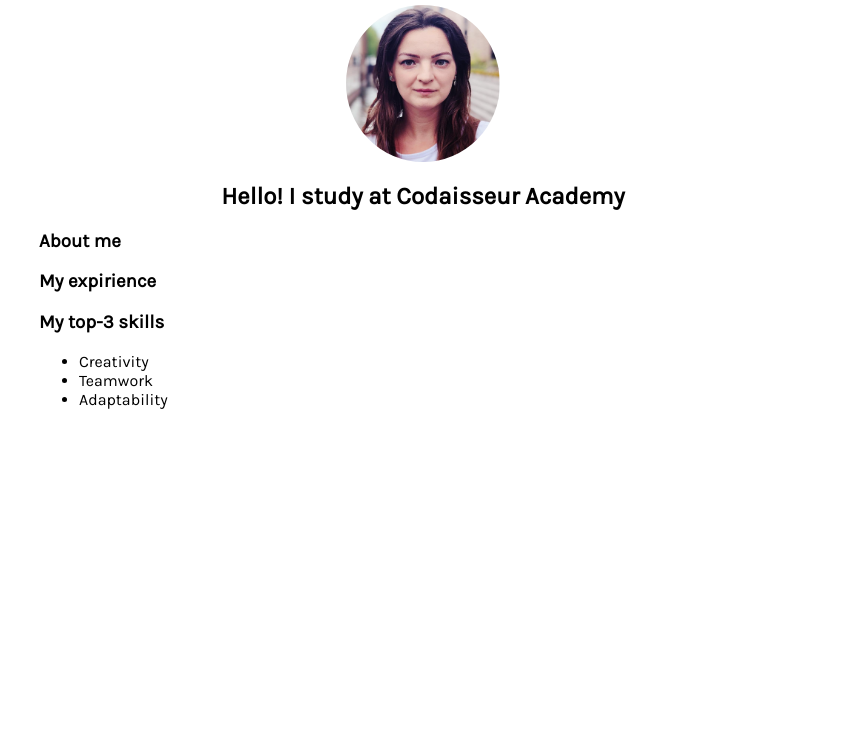
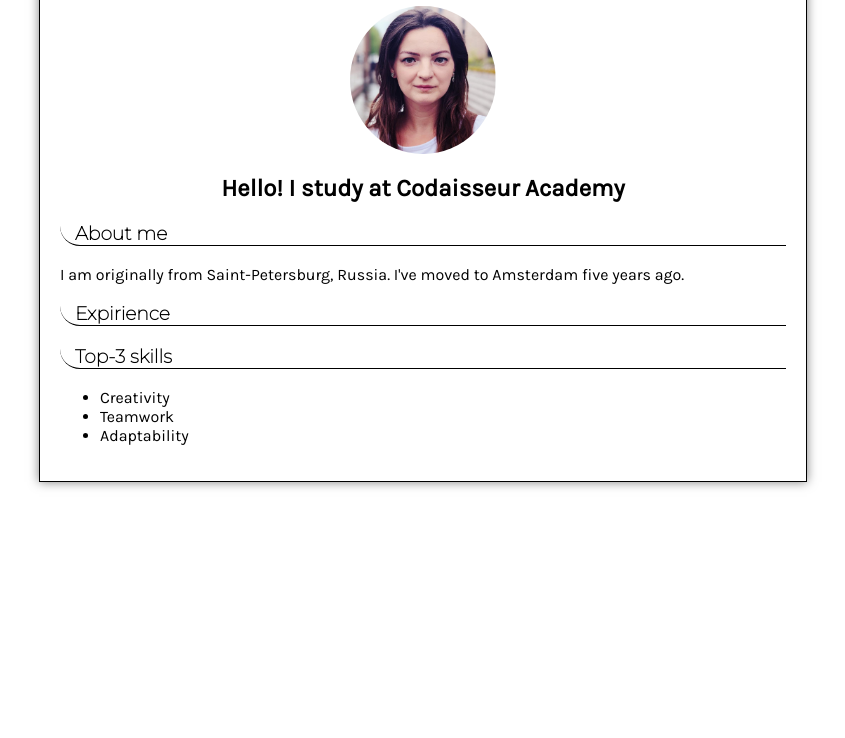
Before and after one commit to TatianaIvanovaW/tatianaivanovaw.github.io, a plain HTML site: page index.html in a window 1280 px wide. Shown: the part 75-813 px from the top of the page, without its empty margins (217-1062 px from the left). Drawn offline with Linux system fonts and the light colour scheme.

Commit message:
add bottom border

```diff
--- a/index.html
+++ b/index.html
@@ -3,6 +3,8 @@
     <head>
         <link href="styles/styles.css" rel="stylesheet">
         <link href="https://fonts.googleapis.com/css2?family=Karla&display=swap" rel="stylesheet">
+        <link href="https://fonts.googleapis.com/css2?family=Montserrat:wght@100&display=swap" rel="stylesheet">
+
         <meta charset="utf-8">
         <title>Tatiana Ivanova</title>
     </head>
@@ -11,14 +13,16 @@
        <img src="img/avatar_crop.JPG">
        <h2> Hello! I study at Codaisseur Academy</h2>
     <section>
-           <h3> About me</h3>
-       <p></p>
+           <h3 class = "title"> About me</h3>
+       <p>
+           I am originally from Saint-Petersburg, Russia. I've moved to Amsterdam five years ago.
+       </p>
     </section>
     <section>
-       <h3>My expirience</h3>
+       <h3 class = "title">Expirience</h3>
     </section>
     <section>
-        <h3>My top-3 skills</h3>
+        <h3 class = "title">Top-3 skills</h3>
        <ul>
         <li>Creativity</li>
         <li>Teamwork</li>
--- a/styles/styles.css
+++ b/styles/styles.css
@@ -3,6 +3,10 @@
     text-align: center;
     margin: 20%;
     margin-top: 0;
+  padding: 0 20px 20px 20px;
+  border: 1px solid black;
+  box-shadow: 0 0 10px rgba(0,0,0,0.5);
+
 }
 
 img {
@@ -17,3 +21,10 @@
   section {
       text-align: left;
   }
+
+  .title {
+    font-family: 'Montserrat', sans-serif;
+    border-bottom: 1px solid black;
+    border-bottom-left-radius: 20px;
+    padding-left: 15px;
+  }
```
